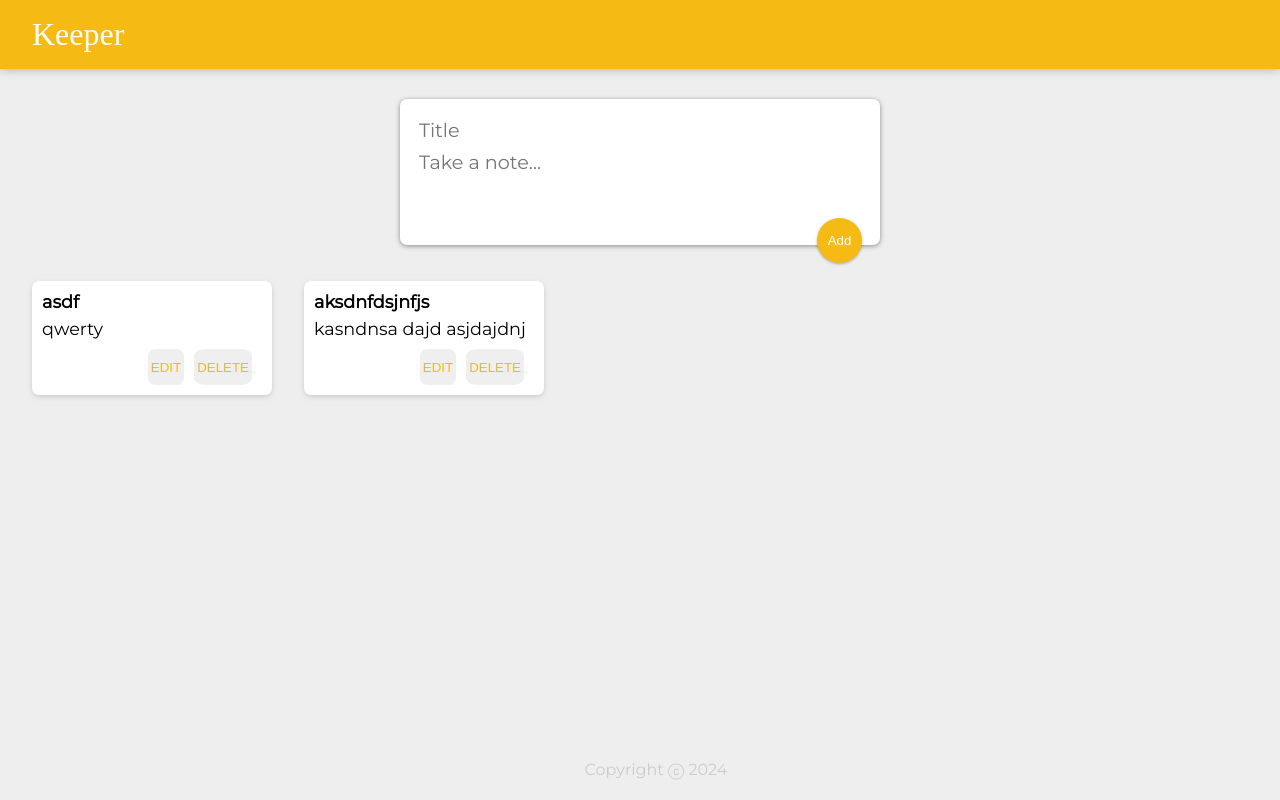
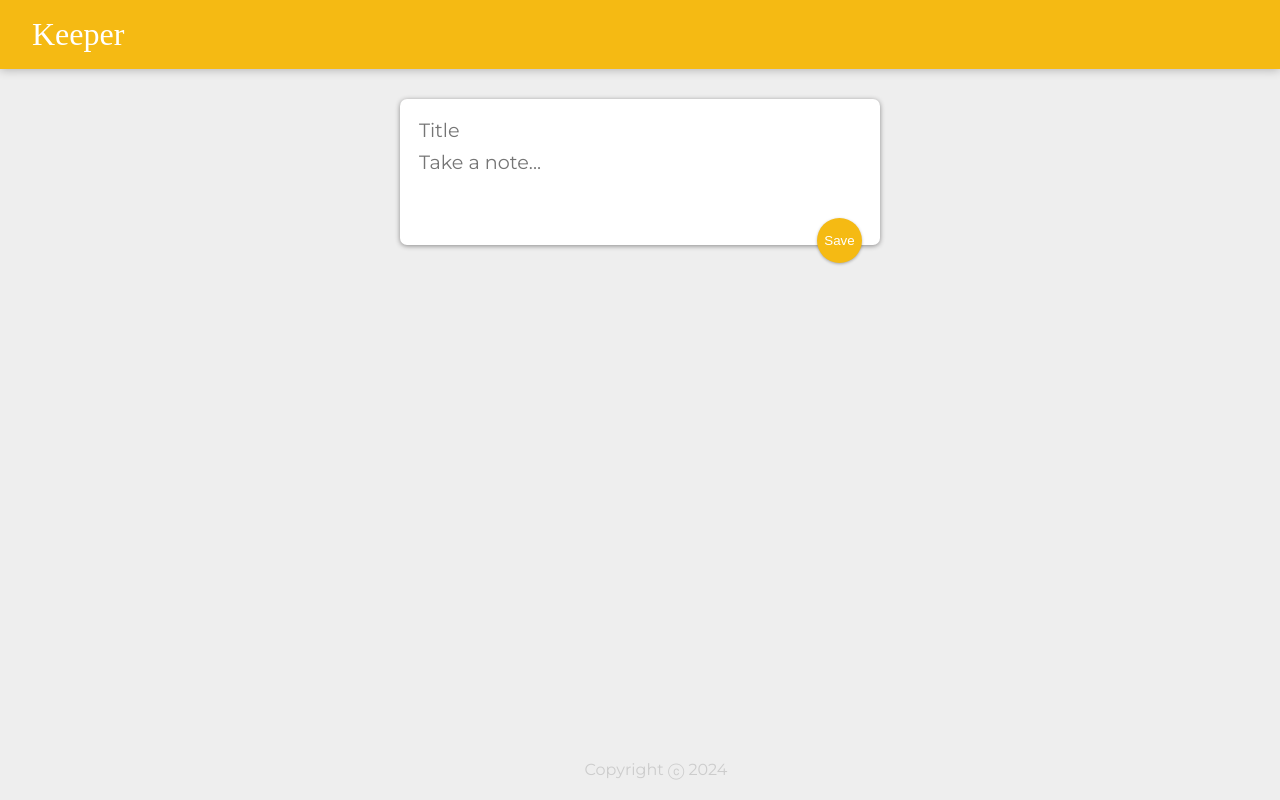
Before and after one commit to Hassaaan1010/Keeper, a React (Create React App) app: page / in a window 1280 px wide. Built offline with nearby package versions, Linux system fonts and the light colour scheme; a web font is replaced by a local one.

Commit message:
proper edit func added

```diff
--- a/src/components/App.jsx
+++ b/src/components/App.jsx
@@ -5,12 +5,10 @@ import Note from "./Note";
 import CreateArea from "./CreateArea";
 
 function App() {
-  const [noteList, setNoteList] = useState([
-    { title: "asdf", content: "qwerty" },
-    { title: "aksdnfdsjnfjs", content: "kasndnsa dajd asjdajdnj" },
-  ]);
-  const [formTitle, setTitle] = useState("");
-  const [formContent, setContent] = useState("");
+  let [noteList, setNoteList] = useState([]);
+  const [title, setTitle] = useState("");
+  const [content, setContent] = useState("");
+  const [id, setId] = useState(null);
   function addNote(obj, edit = false) {
     setNoteList((prevValue) => {
       return [...prevValue, obj];
@@ -25,10 +23,21 @@ function App() {
     });
   }
 
-  function editNote(id, newTitle, newContent) {
+  function editNoteStart(id) {
+    setId(id);
     setTitle(noteList[id].title);
     setContent(noteList[id].content);
-    deleteNote(id);
+  }
+
+  function editNoteEnd(id, newTitle, newContent) {
+    setNoteList((prevValue) => {
+      prevValue[id] = {
+        title: newTitle,
+        content: newContent,
+      };
+      return prevValue;
+    });
+    setId(null);
   }
 
   return (
@@ -36,8 +45,11 @@ function App() {
       <Header />
       <CreateArea
         addNote={addNote}
-        title={formTitle}
-        content={formContent}
+        editEnd={editNoteEnd}
+        id={id}
+        title={title}
+        content={content}
+        setId={setId}
         setTitle={setTitle}
         setContent={setContent}
       />
@@ -49,7 +61,7 @@ function App() {
             title={elem.title}
             content={elem.content}
             delete={deleteNote}
-            edit={editNote}
+            editStart={editNoteStart}
           />
         );
       })}
--- a/src/components/CreateArea.jsx
+++ b/src/components/CreateArea.jsx
@@ -1,6 +1,8 @@
 import React, { useState } from "react";
 
 function CreateArea(props) {
+  const [edited, setEdited] = useState(false);
+
   return (
     <div>
       <form>
@@ -10,7 +12,6 @@ function CreateArea(props) {
           value={props.title}
           onChange={(event) => {
             props.setTitle(event.target.value);
-            setEdited(true);
           }}
         />
         <textarea
@@ -20,19 +21,25 @@ function CreateArea(props) {
           value={props.content}
           onChange={(event) => {
             props.setContent(event.target.value);
-            setEdited(true);
           }}
         />
         <button
           id="addButton"
           onClick={(event) => {
             event.preventDefault();
-            props.addNote({ title: props.title, content: props.content });
+            if (props.id == null) {
+              props.addNote(
+                { title: props.title, content: props.content },
+                edited
+              );
+            } else {
+              props.editEnd(props.id, props.title, props.content);
+            }
             props.setTitle("");
             props.setContent("");
           }}
         >
-          Add
+          Save
         </button>
       </form>
     </div>
--- a/src/components/Note.jsx
+++ b/src/components/Note.jsx
@@ -19,7 +19,7 @@ function Note(props) {
         className="edit"
         name="edit"
         onClick={() => {
-          props.edit(props.id);
+          props.editStart(props.id);
         }}
       >
         EDIT
```
